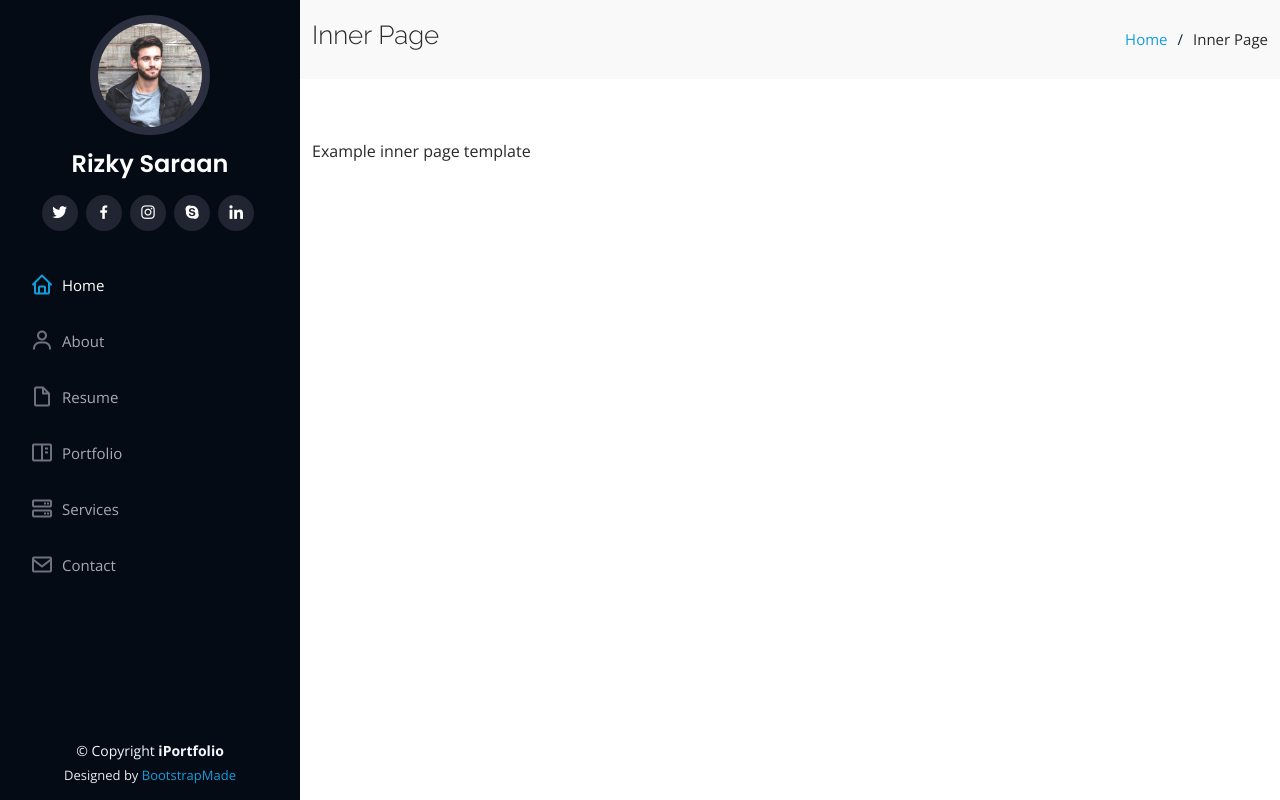
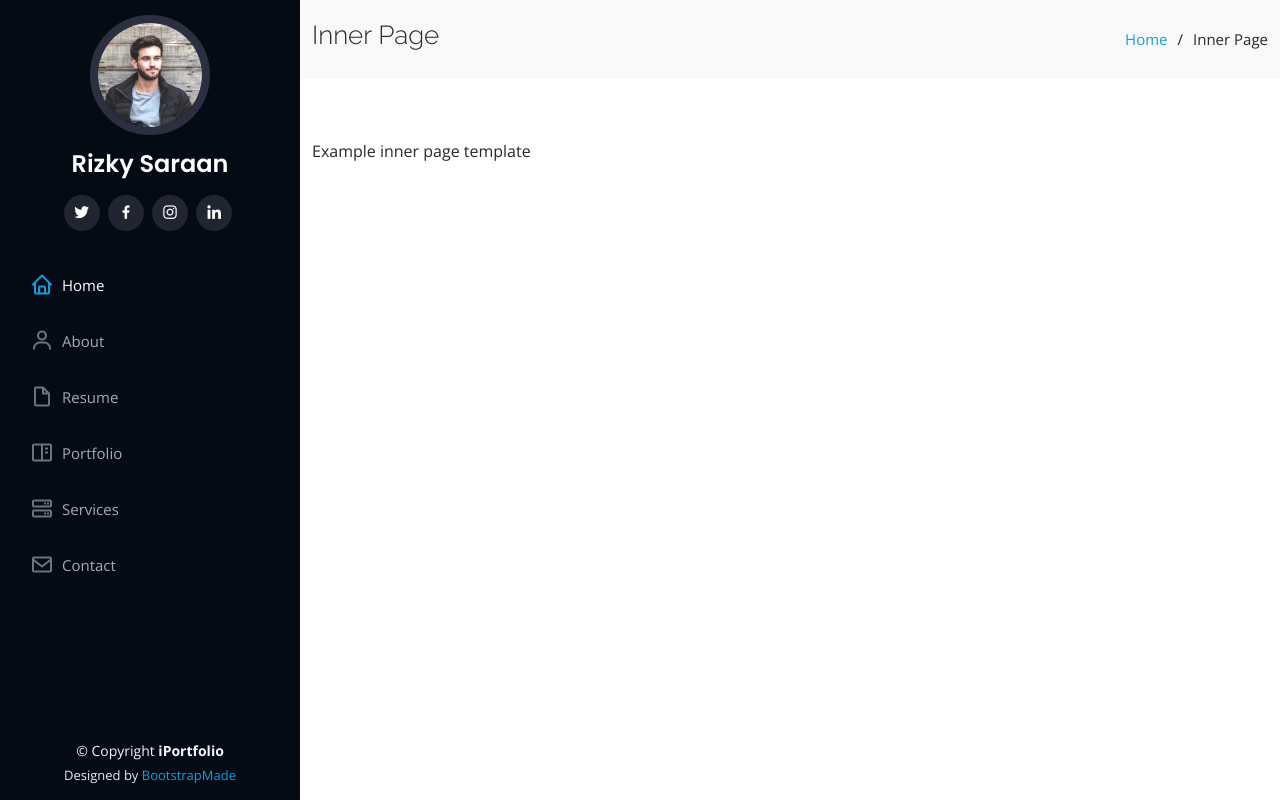
Before and after one commit to GitKyRep/my-porto, a plain HTML site: page inner-page.html in a window 1280 px wide. Drawn offline with nearby package versions, Linux system fonts and the light colour scheme.

Commit message:
change url sosmed

```diff
--- a/inner-page.html
+++ b/inner-page.html
@@ -4,13 +4,13 @@
     <meta charset="utf-8" />
     <meta content="width=device-width, initial-scale=1.0" name="viewport" />
 
-    <title>Inner Page - iPortfolio Bootstrap Template</title>
+    <title>Inner Page - My CV and Portofolio</title>
     <meta content="" name="description" />
     <meta content="" name="keywords" />
 
     <!-- Favicons -->
-    <link href="assets/img/favicon.png" rel="icon" />
-    <link href="assets/img/apple-touch-icon.png" rel="apple-touch-icon" />
+    <link href="assets/logo.ico" rel="icon" />
+    <link href="assets/logo.png" rel="apple-touch-icon" />
 
     <!-- Google Fonts -->
     <link
@@ -61,11 +61,20 @@
           />
           <h1 class="text-light"><a href="index.html">Rizky Saraan</a></h1>
           <div class="social-links mt-3 text-center">
-            <a href="#" class="twitter"><i class="bx bxl-twitter"></i></a>
-            <a href="#" class="facebook"><i class="bx bxl-facebook"></i></a>
-            <a href="#" class="instagram"><i class="bx bxl-instagram"></i></a>
-            <a href="#" class="google-plus"><i class="bx bxl-skype"></i></a>
-            <a href="#" class="linkedin"><i class="bx bxl-linkedin"></i></a>
+            <a href="https://twitter.com/rizky_saraan" class="twitter"
+              ><i class="bx bxl-twitter"></i
+            ></a>
+            <a href="https://www.facebook.com/riki.saraan" class="facebook"
+              ><i class="bx bxl-facebook"></i
+            ></a>
+            <a href="https://www.instagram.com/rikisaraan" class="instagram"
+              ><i class="bx bxl-instagram"></i
+            ></a>
+            <a
+              href="https://www.linkedin.com/in/rizky-saraan-505885b6/"
+              class="linkedin"
+              ><i class="bx bxl-linkedin"></i
+            ></a>
           </div>
         </div>
 
```
Also changed, not shown: index.html (+14 -5 lines), portfolio-details.html (+17 -8 lines).
